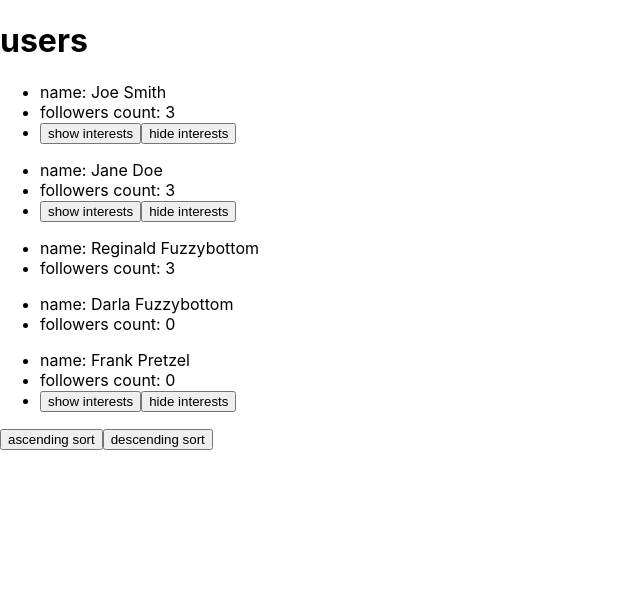
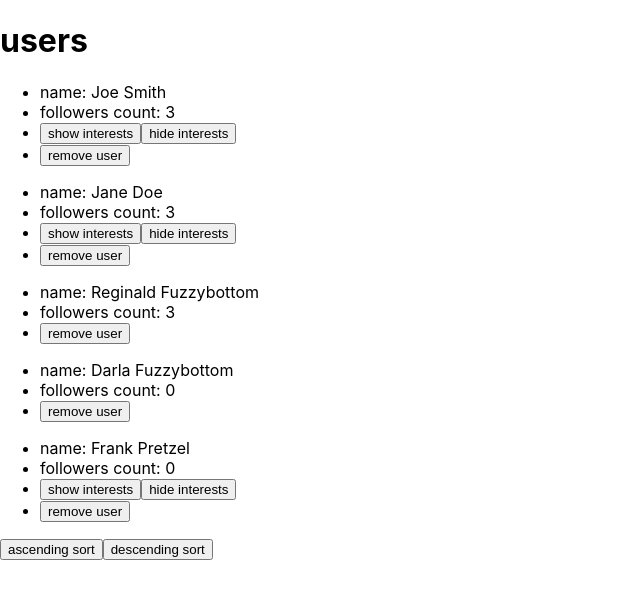
Before and after one commit to georgefikri/Trufla-React-Task, a React (Create React App) app: page / in a window 1280 px wide. Shown: the top 598 px of the page, without its empty margins (0-640 px from the left). Built offline with nearby package versions, Linux system fonts and the light colour scheme.

Commit message:
NEW: add button to remove the whole user

```diff
--- a/src/components/usersList.js
+++ b/src/components/usersList.js
@@ -152,6 +152,13 @@ const sort  = (sort) => {
 
                                 : undefined
                             }
+                            <li>
+                                <button onClick={()=> setUsers(users.filter((obj)=>{
+                                            return obj.name !== user?.name;
+                                        }))}>
+                                    remove user
+                                </button>
+                            </li>
                         </ul>
                     </div>
                 ))}
```
